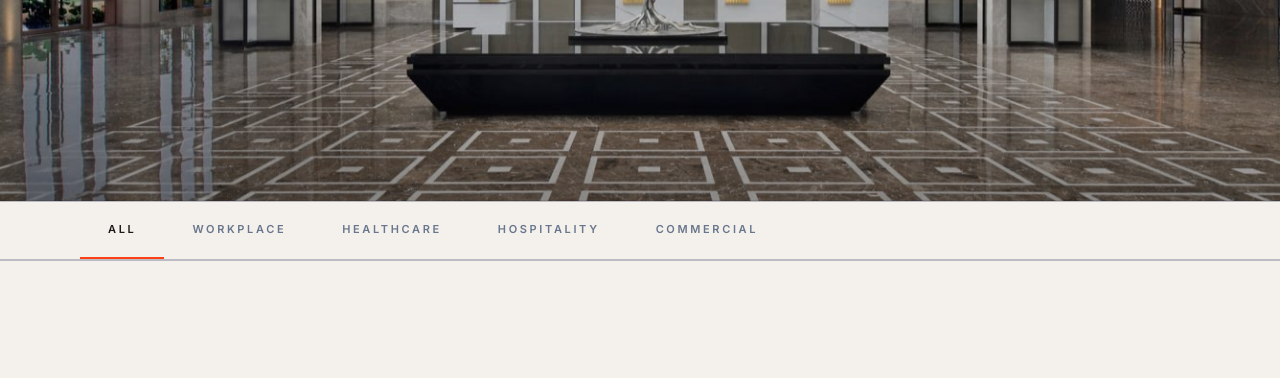
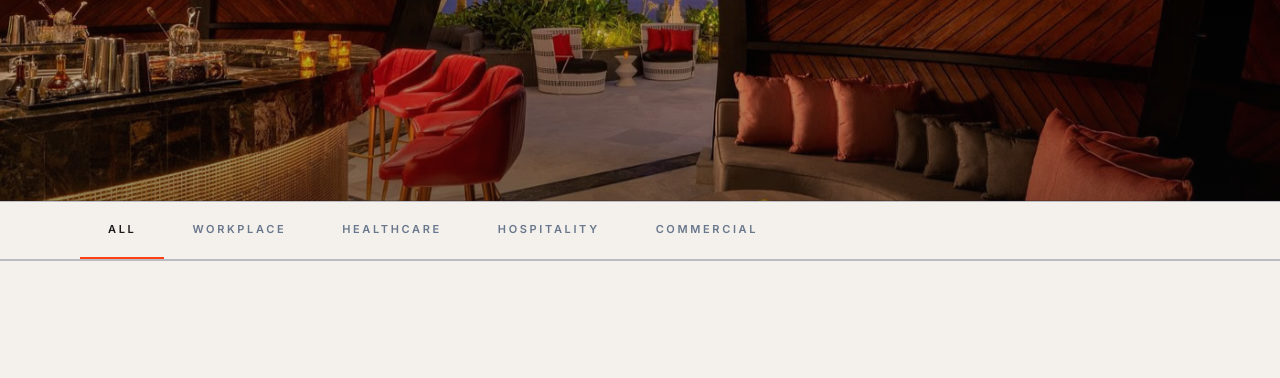
Before and after one commit to sujeth-dev/Velmont, a website built with Vite: page src/work.html in a window 1280 px wide. Shown: the part 422-800 px from the top of the page. Built offline with nearby package versions, Linux system fonts and the light colour scheme.

Commit message:
Swap Contact and Work hero images

```diff
--- a/src/work.html
+++ b/src/work.html
@@ -27,7 +27,7 @@
       rel="preload"
       as="image"
       type="image/avif"
-      href="/assets/projects/jw-marriott-bengaluru/banquet.avif"
+      href="/assets/projects/itc-ratnadipa-colombo/cover.avif"
       fetchpriority="high"
     />
 
@@ -44,10 +44,10 @@
       <!-- Work hero -->
       <section class="vm-work-hero" aria-labelledby="work-h">
         <picture>
-          <source type="image/avif" srcset="/assets/projects/jw-marriott-bengaluru/banquet.avif" />
+          <source type="image/avif" srcset="/assets/projects/itc-ratnadipa-colombo/cover.avif" />
           <img
             class="vm-work-hero__bg"
-            src="/assets/projects/jw-marriott-bengaluru/banquet.webp"
+            src="/assets/projects/itc-ratnadipa-colombo/cover.webp"
             alt=""
             width="1440"
             height="440"
```
Also changed, not shown: src/contact.html (+2 -2 lines).
